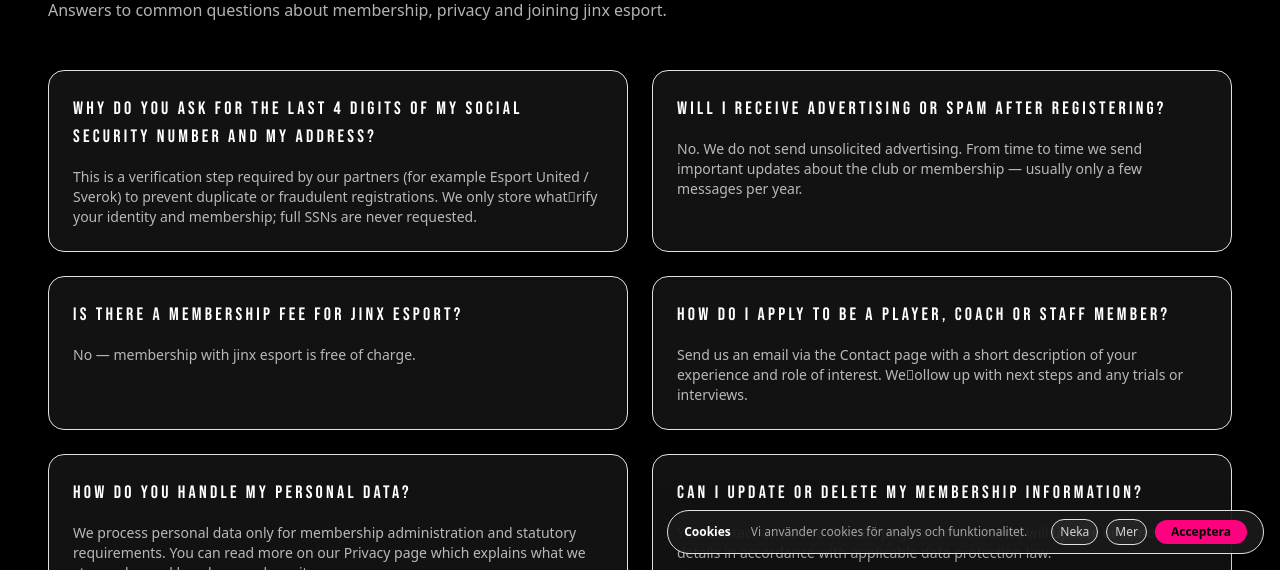
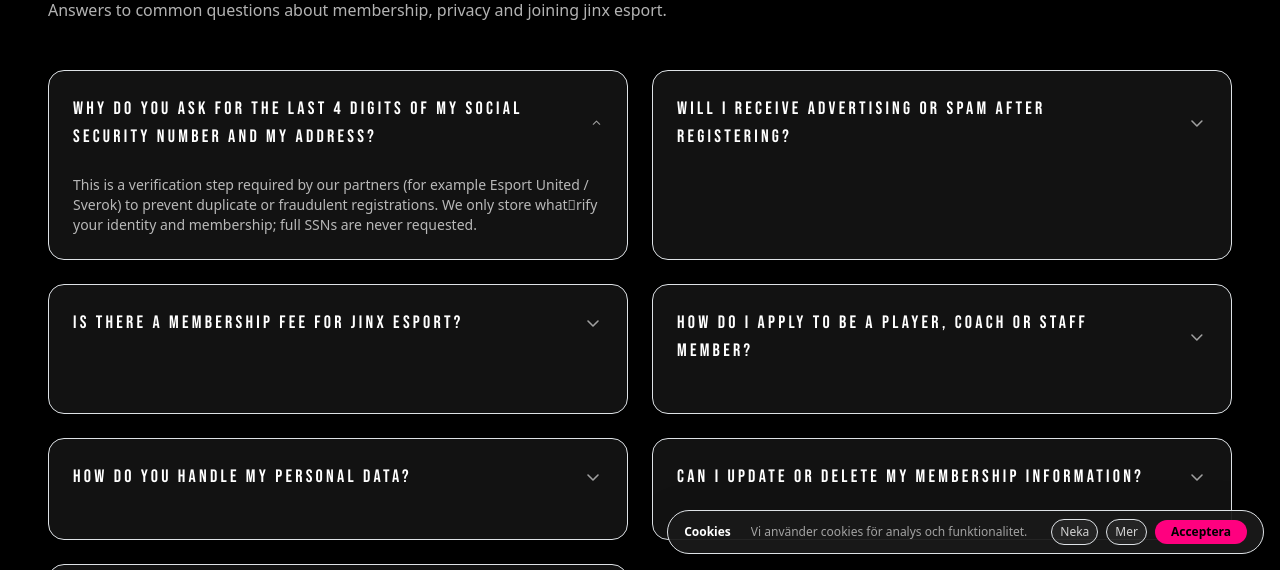
Before and after one commit to emrikrellmar/jinxesport.se, a React (Vite) app: page /faq in a window 1280 px wide. Shown: the part 230-800 px from the top of the page. Built offline with nearby package versions, Linux system fonts and the light colour scheme; no server answers.

Commit message:
feat(faq): accessible accordion + animations

```diff
--- a/src/index.css
+++ b/src/index.css
@@ -240,4 +240,26 @@
     transform: translateY(-6px) scale(1.03);
     box-shadow: 0 18px 60px rgba(255,0,127,0.12);
   }
+  /* Collapse utilities for FAQ accordion */
+  .collapse-content {
+    max-height: 0;
+    overflow: hidden;
+    transition: max-height 320ms ease, opacity 240ms ease, transform 240ms ease;
+    opacity: 0;
+    transform: translateY(-6px);
+  }
+
+  .collapse-open {
+    max-height: 800px; /* large enough for typical content */
+    opacity: 1;
+    transform: translateY(0);
+  }
+
+  .chev-rotate {
+    transition: transform 240ms ease;
+  }
+
+  .chev-rotate.open {
+    transform: rotate(180deg);
+  }
 }
--- a/src/pages/FAQPage.tsx
+++ b/src/pages/FAQPage.tsx
@@ -32,14 +32,35 @@
   },
 ];
 
-const Question = ({ q, a }: { q: string; a: string }) => (
-  <div className="rounded-2xl border border-white/8 bg-carbon/70 p-6 shadow-sm">
-    <h3 className="font-display text-lg uppercase tracking-[0.18em] text-snow">{q}</h3>
-    <p className="mt-3 text-sm text-white/70">{a}</p>
-  </div>
-);
+import { useState } from 'react';
+
+const Question = ({ q, a, index, openIndex, setOpenIndex }: { q: string; a: string; index: number; openIndex: number | null; setOpenIndex: (n: number | null) => void; }) => {
+  const open = openIndex === index;
+  return (
+    <div className="rounded-2xl border border-white/8 bg-carbon/70 shadow-sm">
+      <button
+        aria-expanded={open}
+        aria-controls={`faq-${index}`}
+        className="w-full flex items-center justify-between gap-4 p-6 text-left"
+        onClick={() => setOpenIndex(open ? null : index)}
+      >
+        <span className="block">
+          <h3 className="font-display text-lg uppercase tracking-[0.18em] text-snow">{q}</h3>
+        </span>
+        <svg className={`h-5 w-5 text-white/60 chev-rotate ${open ? 'open' : ''}`} viewBox="0 0 20 20" fill="none" xmlns="http://www.w3.org/2000/svg" aria-hidden>
+          <path d="M5 8l5 5 5-5" stroke="currentColor" strokeWidth="1.6" strokeLinecap="round" strokeLinejoin="round" />
+        </svg>
+      </button>
+
+      <div id={`faq-${index}`} className={`px-6 pb-6 collapse-content ${open ? 'collapse-open' : ''}`} role="region" aria-labelledby={`faq-${index}-header`}>
+        <p className="text-sm text-white/70">{a}</p>
+      </div>
+    </div>
+  );
+};
 
 const FAQPage = () => {
+  const [openIndex, setOpenIndex] = useState<number | null>(0);
   return (
     <div className="space-y-12">
       <header className="space-y-3">
@@ -49,8 +70,8 @@
       </header>
 
       <section className="grid gap-6 md:grid-cols-2">
-        {faqs.map((f) => (
-          <Question key={f.q} q={f.q} a={f.a} />
+        {faqs.map((f, i) => (
+          <Question key={f.q} q={f.q} a={f.a} index={i} openIndex={openIndex} setOpenIndex={setOpenIndex} />
         ))}
       </section>
 
```
